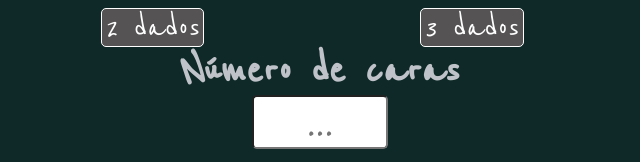
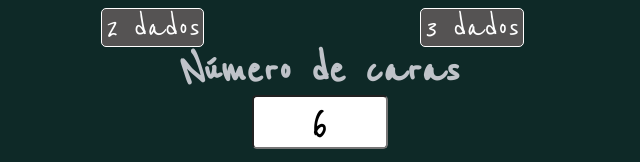
Before and after one commit to sckayelpro/Dado, a plain HTML site: page index.html in a window 1280 px wide. Shown: the top 162 px of the page, 320-960 px from the left. Drawn offline with Linux system fonts and the light colour scheme.

Commit message:
Update index.html

```diff
--- a/index.html
+++ b/index.html
@@ -19,7 +19,7 @@
     </div>
     <div id="input-container">
       <h1>Número de caras</h1>
-      <input type="text" id="caras-input" placeholder="...">
+      <input type="text" id="caras-input" placeholder="..." value="6">
     </div>
     <div id="dices-container">
       <div id="roll-dice-1" class="roll-dices">?</div>
```
